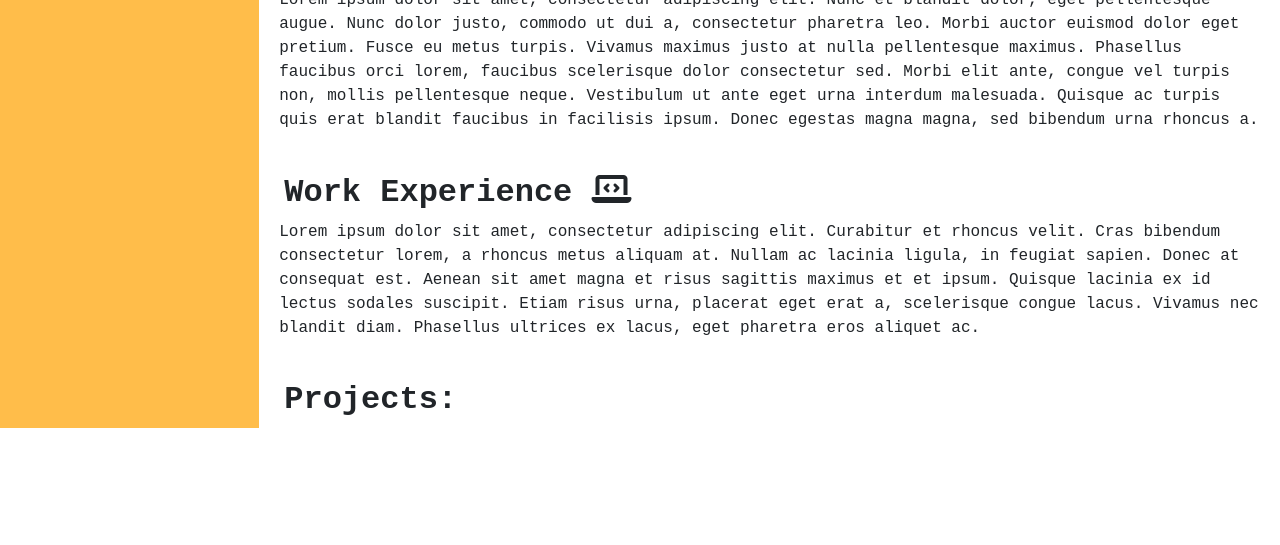
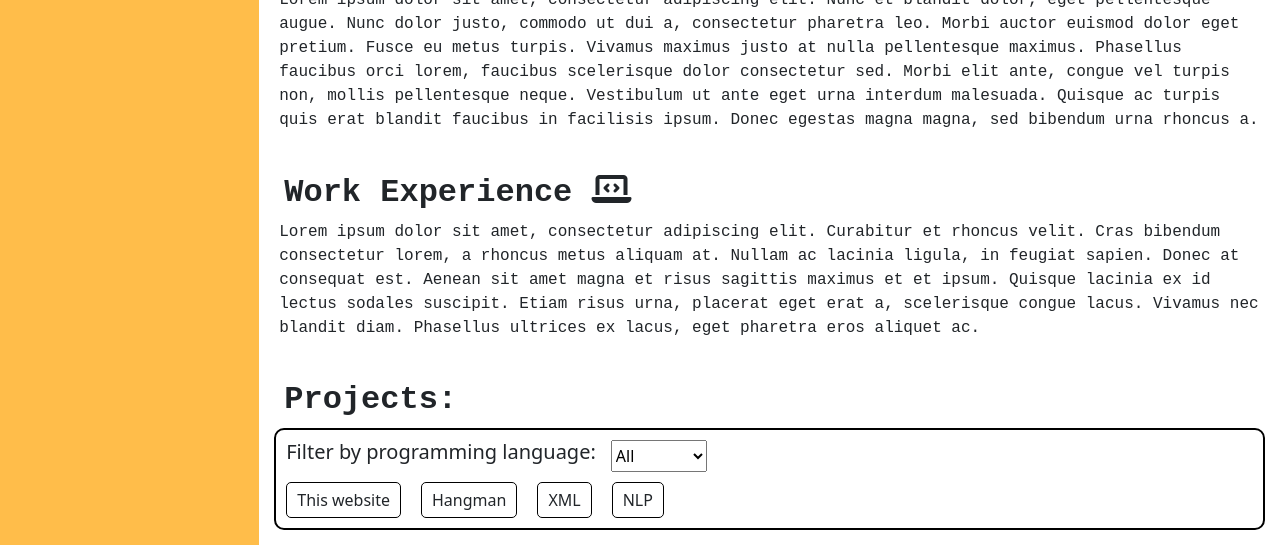
Before and after one commit to joao-gabriel-fekete/joao-gabriel-fekete.github.io, a plain HTML site: page index.html in a window 1280 px wide. Shown: the part 593-1138 px from the top of the page. Before the commit the page ends 1021 px from the top, so only its background shows below. Drawn offline with nearby package versions, Linux system fonts and the light colour scheme.

Commit message:
Projects added

```diff
--- a/functions.js
+++ b/functions.js
@@ -1,3 +1,72 @@
 function makeCoffee(){
     window.open("coffee.html", 'popUpWindow','height=560,width=480,left=100,top=100,resizable=yes,scrollbars=yes,toolbar=yes,menubar=no,location=no,directories=no, status=yes')
 }
+
+
+// function filterProject(){
+//     var select = document.getElementById('projectsDropdown');
+//     var value = select.options[select.selectedIndex].value;
+
+//     const values = []
+//     for (i = 0; i < select.length; i++) {
+//         values.push(select.options[i].value);
+//     }
+//     console.log(values)
+
+
+//     for (j = 0; j < values.length; j++){
+//         if (value == "all"){
+//             if (values[j] != "all"){
+//                 let selected = document.getElementById(values[j]);
+//                 selected.style.display = "block";
+//             }
+//         }
+//         if (values[j] != value && values[j] != "all" && value != "all"){
+//                 let nonSelected = document.getElementById(values[j]);
+//                 nonSelected.style.display = "none";
+//                 let selected = document.getElementById(value);
+//                 selected.style.display = "block";
+//         }
+
+//     }
+
+// }
+
+function filterProject(){
+    var select = document.getElementById('projectsDropdown');
+    var value = select.options[select.selectedIndex].value;
+
+    const values = []
+    for (i = 0; i < select.length; i++) {
+        values.push(select.options[i].value);
+    }
+    console.log(values)
+
+
+    for (j = 0; j < values.length; j++){
+        console.log(value)
+        if (value == "all"){
+            let selectedValue = document.getElementsByClassName(values[j]);
+            for (k = 0; k < selectedValue.length; k++){
+                selectedValue[k].classList.remove('hide');
+                selectedValue[k].classList.add('show');
+                }
+            }
+
+        if(values[j] == value && value != "all"){
+            let selectedValue = document.getElementsByClassName(value);
+            for (k = 0; k < selectedValue.length; k++){
+                selectedValue[k].classList.remove('hide');
+                selectedValue[k].classList.add('show');
+            }
+        }
+
+        if(values[j] != value && values[j] != "all" && value != "all"){
+            let selectedValue = document.getElementsByClassName(values[j]);
+            for (k = 0; k < selectedValue.length; k++){
+                selectedValue[k].classList.remove('show');
+                selectedValue[k].classList.add('hide');
+            }
+        }
+    }
+}
--- a/index.html
+++ b/index.html
@@ -71,6 +71,23 @@
                 </div>
                 <div id="projects" class="projects">
                     <h2>Projects:</h2>
+                    <div class="projectBox">
+                        <div class="filterProjects">
+                            <h5>Filter by programming language:</h5>
+                            <select onchange="filterProject()" name="projectsDropdown" id="projectsDropdown">
+                                <option value="all" selected>All</option>
+                                <option value="python">Python</option>
+                                <option value="front-end">Front-end</option>
+                                <option value="nlp">NLP</option>
+                            </select>
+                        </div>
+                        <div class="projectsList">
+                            <div id="front-end" class="project front-end show">This website</div>
+                            <div id="python" class="project python show">Hangman</div>
+                            <div id="nlp" class="project nlp show">XML</div>
+                            <div id="nlp" class="project nlp show">NLP</div>
+                        </div>
+                    </div>
                 </div>
             </div>
         </div>
--- a/style.css
+++ b/style.css
@@ -122,3 +122,45 @@ li{
     font-weight: 600;
     list-style-type: none;
 }
+
+.filterProjects{
+    padding-top: 10px;
+    padding-left: 10px;
+    display: flex;
+}
+
+#projectsDropdown{
+    margin-left: 15px;
+}
+
+.projectBox{
+    margin-left: 15px;
+    margin-right: 15px;
+    margin-bottom: 15px;
+    height: 100%;
+    border-style: solid;
+    border-color: black;
+    border-width: 2px;
+    border-radius: 10px;
+    display: block;
+}
+
+.projectsList{
+    display: flex;
+}
+.project{
+    border-style: solid;
+    border-width: 1px;
+    border-color: black;
+    border-radius: 5px;
+    margin: 10px;
+    padding: 5px 10px 5px 10px;
+}
+
+.show{
+    display: inline;
+}
+
+.hide{
+    display: none;
+}
```
Also changed, not shown: coffee.html (+1 -1 lines).
